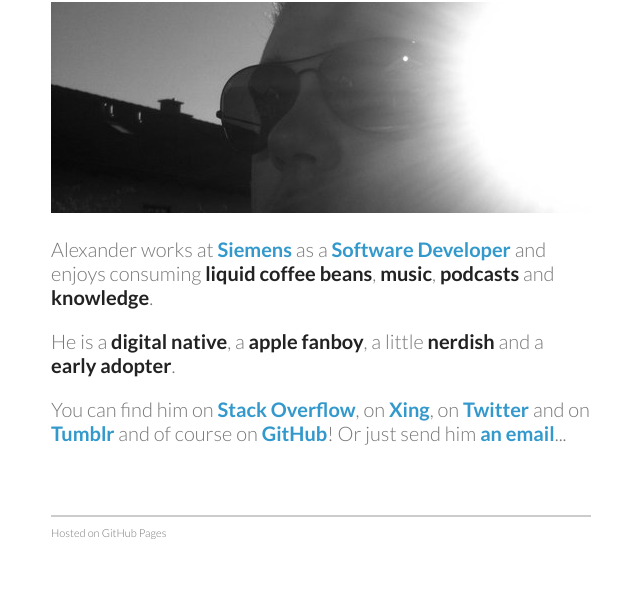
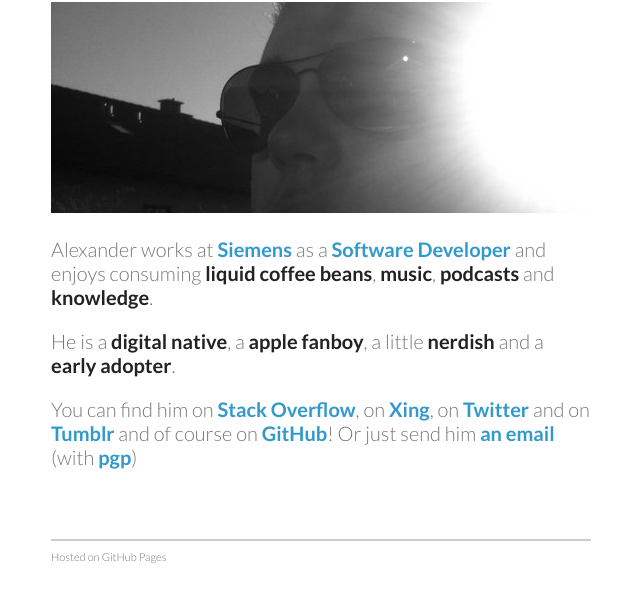
Before and after one commit to alexvetter/alexvetter.github.io, a plain HTML site: page index.html in a window 1280 px wide. Shown: the part 109-710 px from the top of the page, without its empty margins (319-959 px from the left). Drawn offline with Linux system fonts and the light colour scheme.

Commit message:
add link to public key

```diff
--- a/index.html
+++ b/index.html
@@ -28,7 +28,7 @@
             <p>Alexander works at <a href="http://www.siemens.com">Siemens</a> as a <a href="https://xing.com/Alexander_Vetter5">Software Developer</a> and enjoys consuming <b>liquid coffee beans</b>, <b>music</b>, <b>podcasts</b> and <b>knowledge</b>.</p>
             <p>He is a <b>digital native</b>, a <b>apple fanboy</b>, a little <b>nerdish</b> and a <b>early adopter</b>.</p>
 
-            <p>You can find him on <a href="http://stackoverflow.com/users/104779/alexvetter">Stack Overflow</a>, on <a href="https://www.xing.com/profile/Alexander_Vetter5">Xing</a>, on <a href="https://twitter.com/alexvetter">Twitter</a> and on <a href="http://alexvetter.de">Tumblr</a> and of course on <a href="https://github.com/alexvetter">GitHub</a>! Or just send him <a href="mailto:vettera@gmail.com">an email</a>...</p>
+            <p>You can find him on <a href="http://stackoverflow.com/users/104779/alexvetter">Stack Overflow</a>, on <a href="https://www.xing.com/profile/Alexander_Vetter5">Xing</a>, on <a href="https://twitter.com/alexvetter">Twitter</a> and on <a href="http://alexvetter.de">Tumblr</a> and of course on <a href="https://github.com/alexvetter">GitHub</a>! Or just send him <a href="mailto:vettera@gmail.com">an email</a> (with <a href="public.key">pgp</a>)</p>
         </section>
 
         <footer>
```
